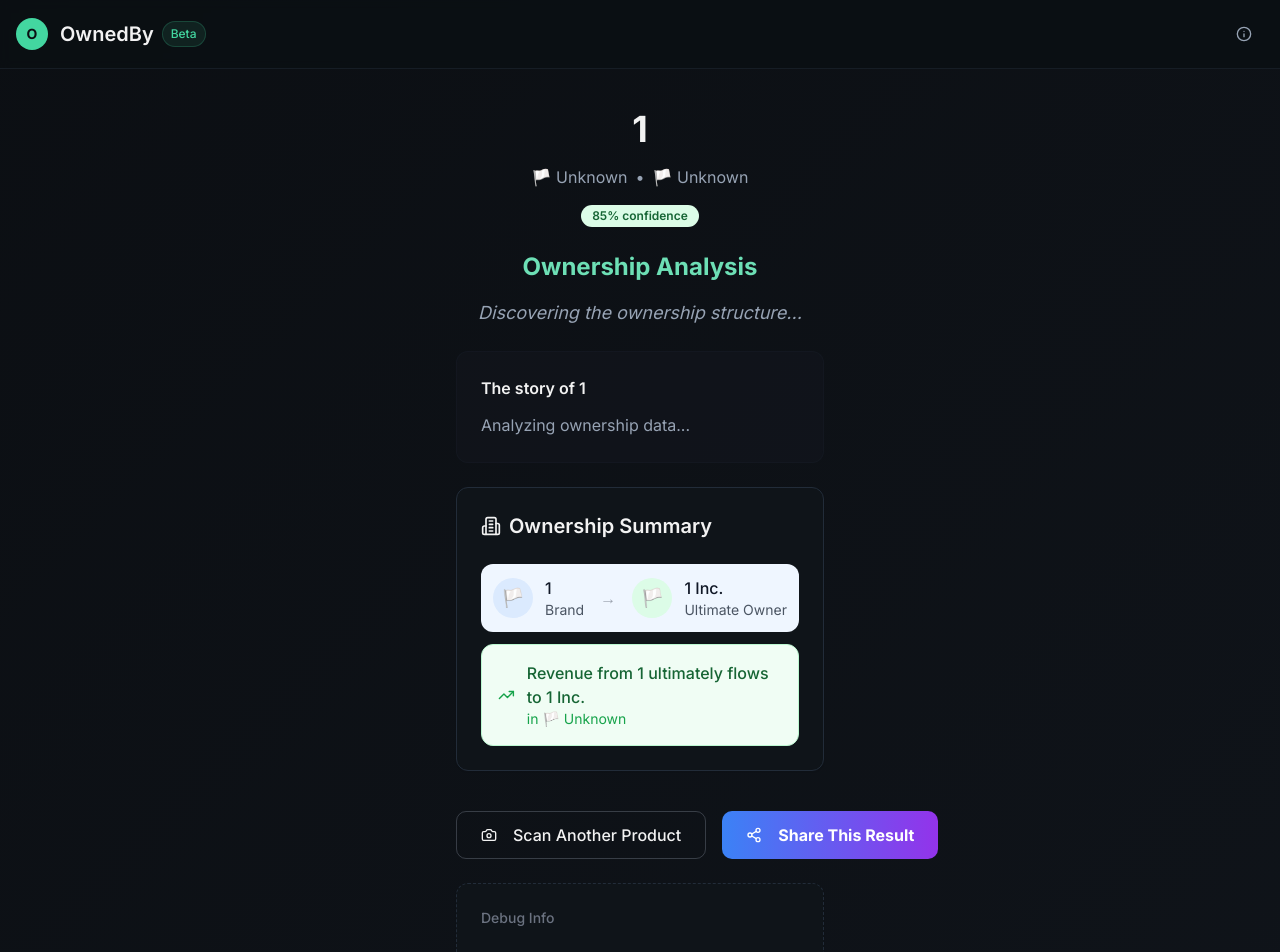
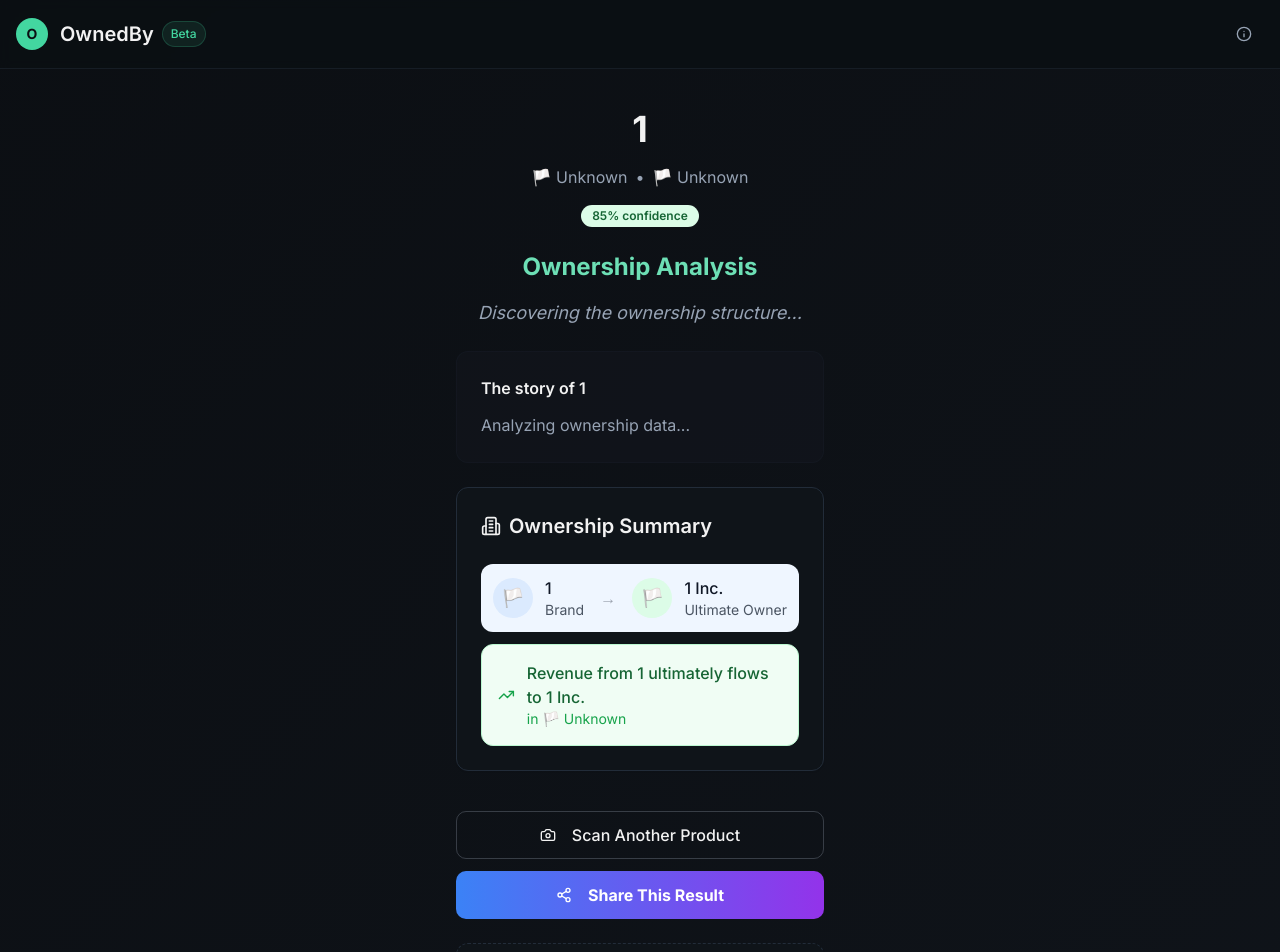
Before and after one commit to jameshaliburton/corporate-beneficiary-lookup, a Next.js app: page /result/1 in a window 1280 px wide. Shown: the top 952 px of the page. Built offline with nearby package versions, Linux system fonts and the light colour scheme.

Commit message:
fix: stack action buttons vertically with Share This Result at bottom

```diff
--- a/src/components/ProductResultV2.tsx
+++ b/src/components/ProductResultV2.tsx
@@ -197,19 +197,19 @@
         </Card>
       )}
 
-      {/* Action Buttons */}
-      <div className="flex gap-4 pt-4">
+      {/* Action Buttons - Stacked Vertically */}
+      <div className="space-y-3 pt-4">
         <Button
           onClick={onScanAnother || (() => router.push('/'))}
           variant="outline"
-          className="flex-1 h-12"
+          className="w-full h-12"
         >
           <Camera className="w-4 h-4 mr-2" />
           Scan Another Product
         </Button>
         <Button
           onClick={onShare || (() => console.log('Share functionality'))}
-          className="flex-1 h-12 bg-gradient-to-r from-blue-500 to-purple-600 hover:from-blue-600 hover:to-purple-700"
+          className="w-full h-12 bg-gradient-to-r from-blue-500 to-purple-600 hover:from-blue-600 hover:to-purple-700"
         >
           <Share2 className="w-4 h-4 mr-2" />
           Share This Result
```
